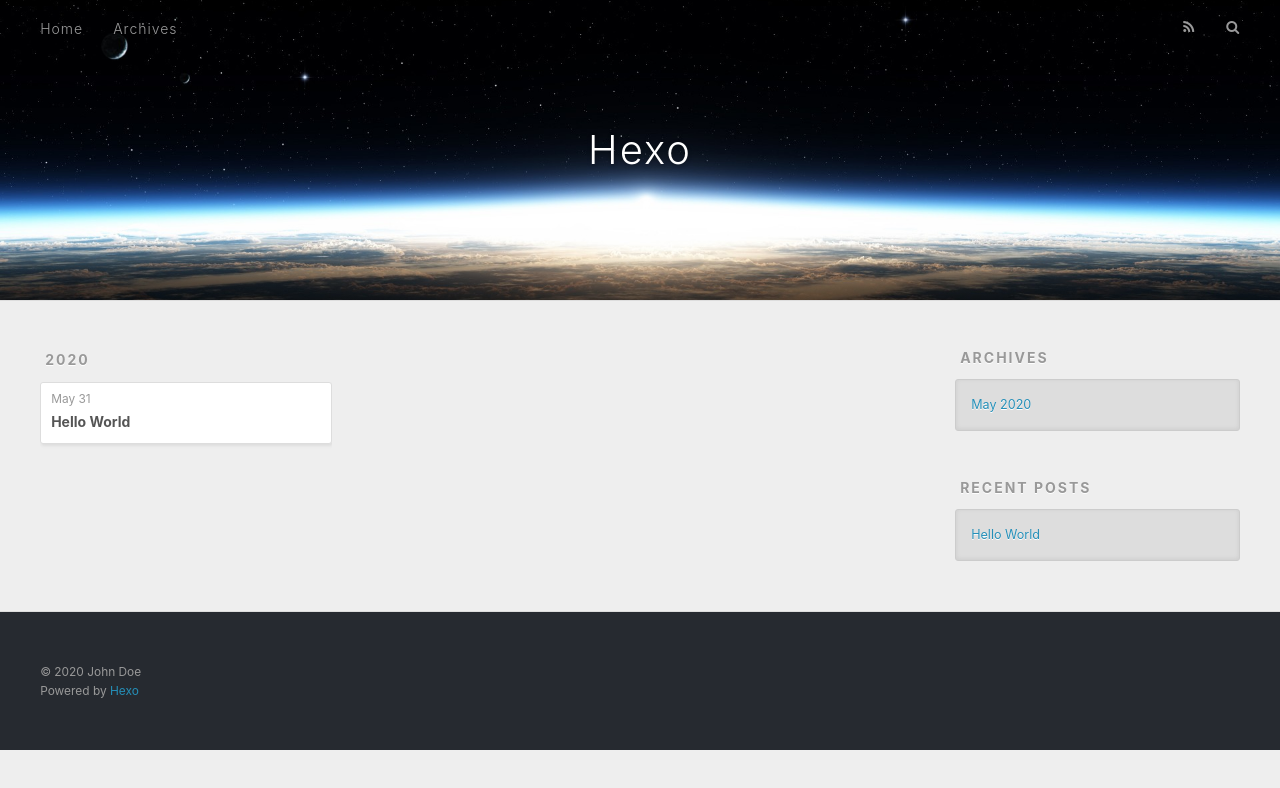
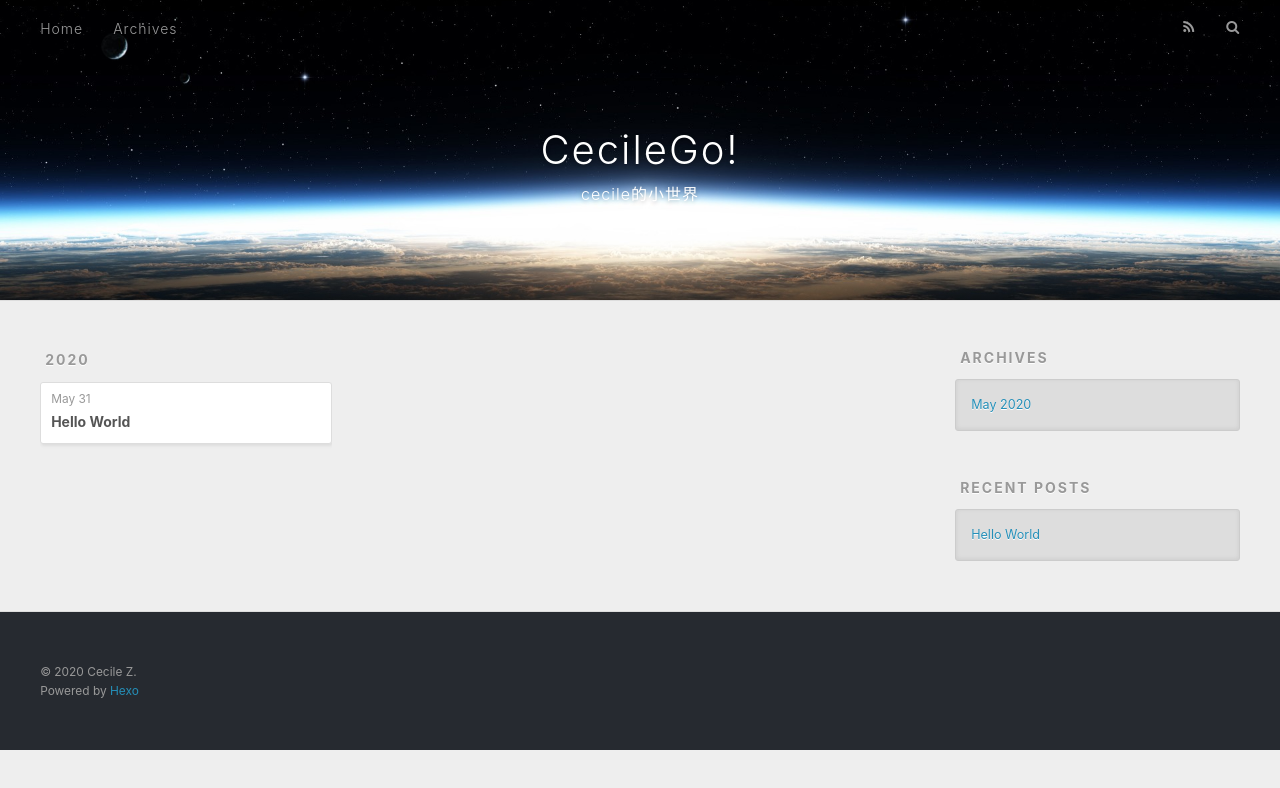
Before and after one commit to ceciliazhh/for-theme, a plain HTML site: page archives/2020/05/index.html in a window 1280 px wide. Drawn offline with nearby package versions, Linux system fonts and the light colour scheme.

Commit message:
Site updated: 2020-05-31 20:22:41

```diff
--- a/archives/2020/05/index.html
+++ b/archives/2020/05/index.html
@@ -5,17 +5,16 @@
 
 
 
-  <title>Archives: 2020/5 | Hexo</title>
+  <title>Archives: 2020/5 | CecileGo!</title>
   <meta name="viewport" content="width=device-width, initial-scale=1, maximum-scale=1">
   <meta property="og:type" content="website">
-<meta property="og:title" content="Hexo">
+<meta property="og:title" content="CecileGo!">
 <meta property="og:url" content="http://yoursite.com/archives/2020/05/index.html">
-<meta property="og:site_name" content="Hexo">
-<meta property="og:locale" content="en_US">
-<meta property="article:author" content="John Doe">
+<meta property="og:site_name" content="CecileGo!">
+<meta property="article:author" content="Cecile Z.">
 <meta name="twitter:card" content="summary">
 
-    <link rel="alternate" href="/atom.xml" title="Hexo" type="application/atom+xml">
+    <link rel="alternate" href="/atom.xml" title="CecileGo!" type="application/atom+xml">
 
 
     <link rel="icon" href="/favicon.png">
@@ -36,8 +35,12 @@
   <div id="header-outer" class="outer">
     <div id="header-title" class="inner">
       <h1 id="logo-wrap">
-        <a href="/" id="logo">Hexo</a>
+        <a href="/" id="logo">CecileGo!</a>
       </h1>
+
+        <h2 id="subtitle-wrap">
+          <a href="/" id="subtitle">cecile的小世界</a>
+        </h2>
 
     </div>
     <div id="header-inner" class="inner">
@@ -141,7 +144,7 @@
 
   <div class="outer">
     <div id="footer-info" class="inner">
-      &copy; 2020 John Doe<br>
+      &copy; 2020 Cecile Z.<br>
       Powered by <a href="http://hexo.io/" target="_blank">Hexo</a>
     </div>
   </div>
```
Also changed, not shown: 2020/05/31/hello-world/index.html (+10 -7 lines), archives/2020/index.html (+11 -8 lines), archives/index.html (+11 -8 lines), index.html (+11 -8 lines).
